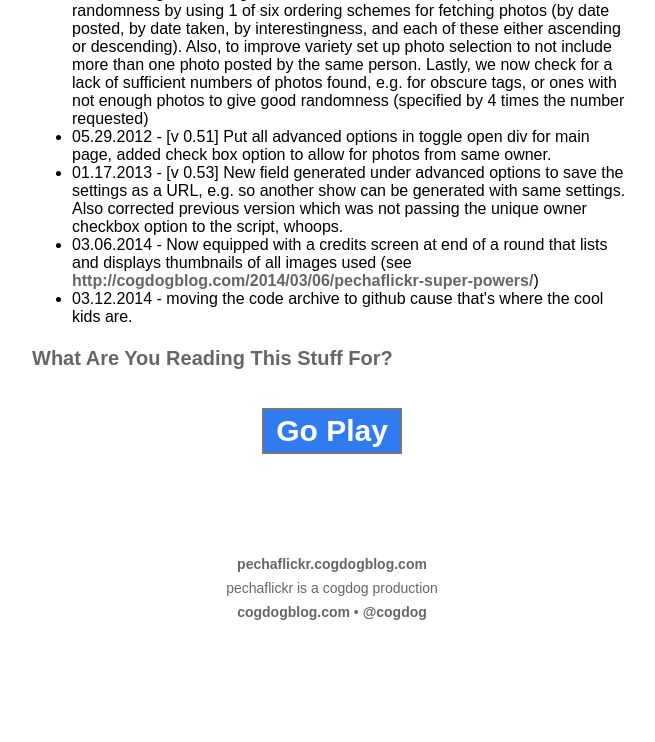
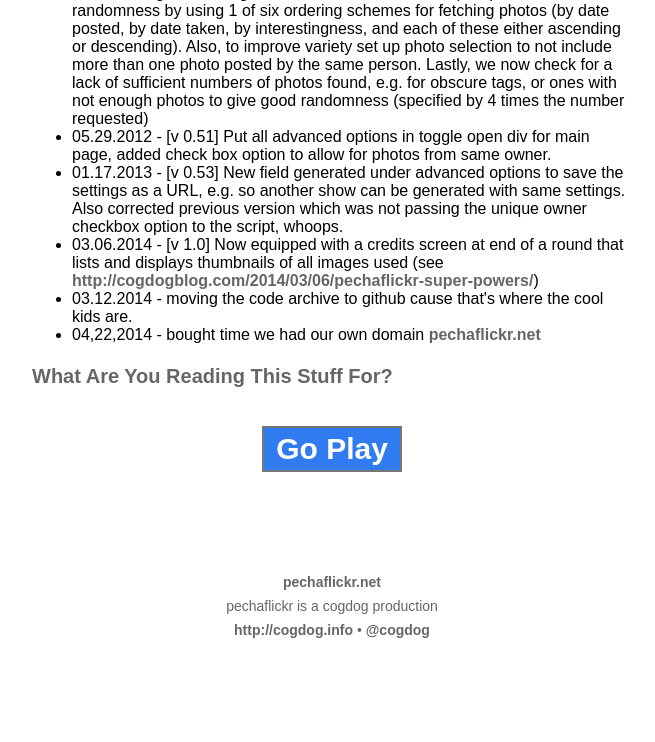
Before and after one commit to cogdog/pechaflickr, a PHP site: page /notes.php in a window 1280 px wide. Shown: the part 1040-1782 px from the top of the page, without its empty margins (308-963 px from the left). Before the commit the page ends 1660 px from the top, so only its background shows below. Run offline with PHP 8.4, Linux system fonts and the light colour scheme.

Commit message:
New Domain for pechaflickr

```diff
--- a/index.php
+++ b/index.php
@@ -132,8 +132,8 @@
 
 <p>Curious? <a href="http://cogdogblog.com/stuff/techtalks13/">I used pechaflickr to talk about pechaflickr.</a> If you are making use of this, <a href="http://bit.ly/pechaflickr-survey">please share with me</a>!</p>
 
-<p class="credit"><a href="http://pechaflickr.cogdogblog.com/">pechaflickr.cogdogblog.com</a> • <a href="notes.php">notes 'n stuff for geeks</a><br />pechaflickr is a cogdog production<br />
-<a href="http://cogdogblog.com/">cogdogblog.com</a> •  <a href="http://twitter.com/cogdog">@cogdog</a>
+<p class="credit"><a href="http://pechaflickr.net/">pechaflickr.net</a> • <a href="notes.php">notes 'n stuff for geeks</a><br />pechaflickr is a cogdog production<br />
+<a href="http://cogdog.info/">cogdog.info</a> •  <a href="http://twitter.com/cogdog">@cogdog</a>
 </div>
 
 <?php include 'footer.php'?>
--- a/notes.php
+++ b/notes.php
@@ -108,8 +108,9 @@
 <li>04.26.2012 - [v 0.5] Bunch o' fixes. Fixed problem of the mystery white box (we were running out of images due to a bad test condition). Improved the randomness by using 1 of six ordering schemes for fetching photos (by date posted, by date taken, by interestingness, and each of these either ascending or descending). Also, to improve variety set up photo selection to not include more than one photo posted by the same person. Lastly, we now check for a lack of sufficient numbers of photos found, e.g. for obscure tags, or ones with not enough photos to give good randomness (specified by 4 times the number requested)</li>
 <li>05.29.2012 - [v 0.51] Put all advanced options in toggle open div for main page, added check box option to allow for photos from same owner.</li>
 <li>01.17.2013 - [v 0.53] New field generated under advanced options to save the settings as a URL, e.g. so another show can be generated with same settings. Also corrected previous version which was not passing the unique owner checkbox option to the script, whoops.</li>
-<li>03.06.2014 - Now equipped with a credits screen at end of a round that lists and displays thumbnails of all images used (see <a href="http://cogdogblog.com/2014/03/06/pechaflickr-super-powers/">http://cogdogblog.com/2014/03/06/pechaflickr-super-powers/</a>)</li>
+<li>03.06.2014 - [v 1.0] Now equipped with a credits screen at end of a round that lists and displays thumbnails of all images used (see <a href="http://cogdogblog.com/2014/03/06/pechaflickr-super-powers/">http://cogdogblog.com/2014/03/06/pechaflickr-super-powers/</a>)</li>
 <li>03.12.2014 - moving the code archive to github cause that's where the cool kids are.</li>
+<li>04,22,2014 - bought time we had our own domain <a href="http://pechaflickr.net/">pechaflickr.net</a></li>
 
 </ul>
 
@@ -118,8 +119,8 @@
 <input type="submit" id="play" value="Go Play" />
 </form>
 
-<p class="credit"><a href="http://pechaflickr.cogdogblog.com/">pechaflickr.cogdogblog.com</a><br />pechaflickr is a cogdog production<br />
-<a href="http://cogdogblog.com/">cogdogblog.com</a> •  <a href="http://twitter.com/cogdog">@cogdog</a>
+<p class="credit"><a href="http://pechaflickr.net/">pechaflickr.net</a><br />pechaflickr is a cogdog production<br />
+<a href="http://cogdog.info">http://cogdog.info</a> •  <a href="http://twitter.com/cogdog">@cogdog</a>
 </div>
 
 
```
Also changed, not shown: pecha.php (+4 -4 lines), README.md.
